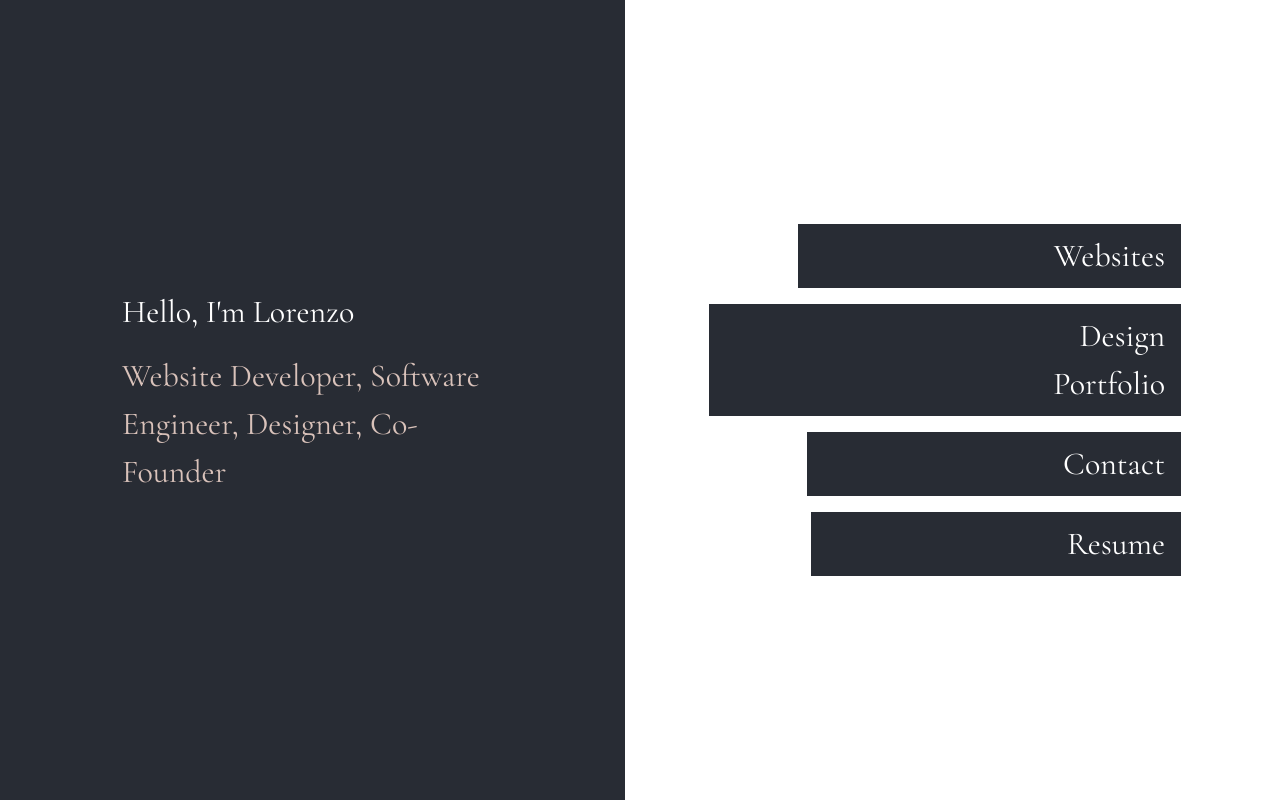
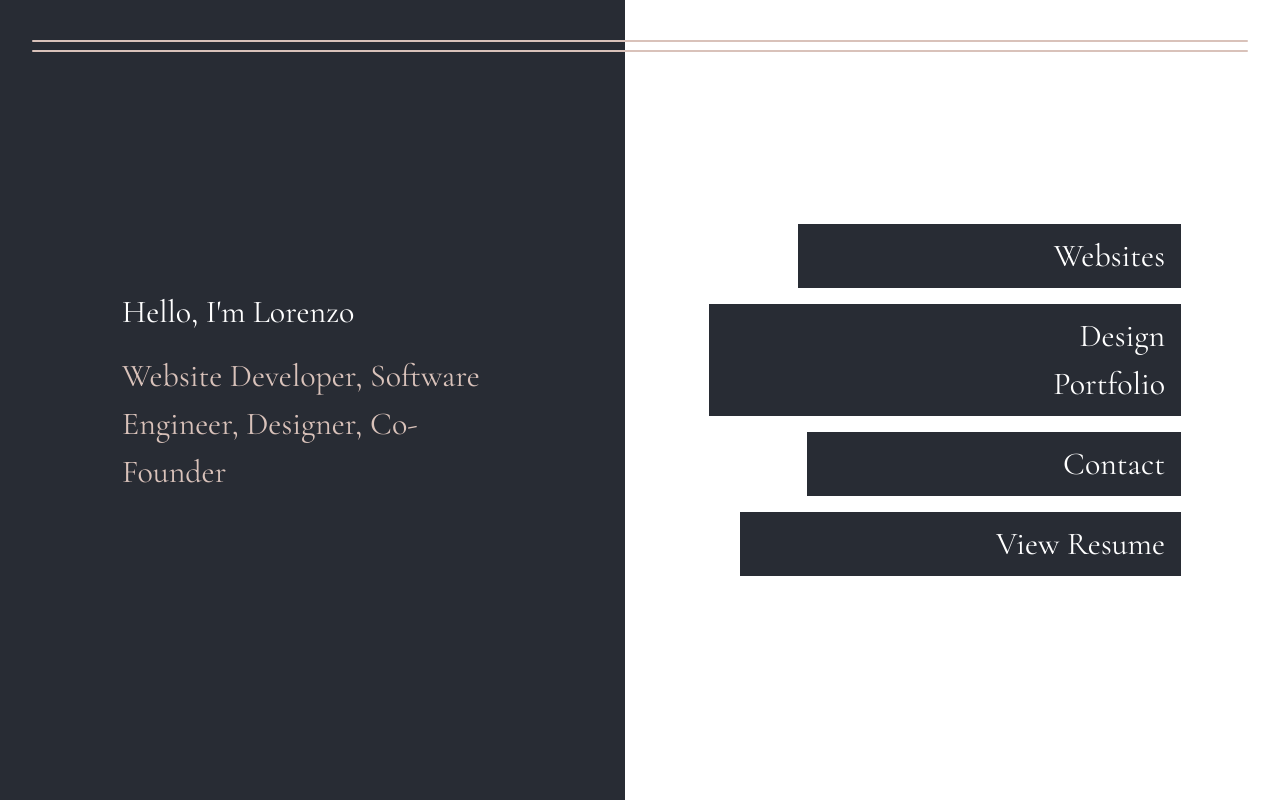
Before and after one commit to lfaivre/adelerium, a React (Create React App) app: page / in a window 1280 px wide. Built offline with nearby package versions, Linux system fonts and the light colour scheme.

Commit message:
added animations

```diff
--- a/package.json
+++ b/package.json
@@ -3,9 +3,11 @@
   "version": "0.1.0",
   "private": true,
   "dependencies": {
+    "@fortawesome/fontawesome-svg-core": "^1.2.21",
     "@fortawesome/free-brands-svg-icons": "^5.10.1",
     "@fortawesome/free-solid-svg-icons": "^5.10.1",
     "@fortawesome/react-fontawesome": "^0.1.4",
+    "animate.css": "^3.7.2",
     "bootstrap": "^4.3.1",
     "react": "^16.9.0",
     "react-dom": "^16.9.0",
--- a/src/components/Bar.js
+++ b/src/components/Bar.js
@@ -4,7 +4,7 @@ import "../styles/Bar.css";
 class Bar extends React.Component {
   render() {
     return (
-      <div className="bar-container">
+      <div className="bar-container fixed-top">
         <div className="bar-lines">
           <hr />
           <hr />
--- a/src/containers/App.js
+++ b/src/containers/App.js
@@ -1,18 +1,19 @@
 import React from "react";
-// import Bar from "../components/Bar";
+import Bar from "../components/Bar";
 import LeftLanding from "./LeftLanding";
 import RightLanding from "./RightLanding";
 import Websites from "./Websites";
 import DesignPortfolio from "./DesignPortfolio";
 import Contact from "./Contact";
+import "animate.css";
 import "../styles/App.css";
 
 class App extends React.Component {
-  state = { right: "landing" };
+  state = { right: "landing", initial: true };
 
   changeView = e => {
-    this.setState({ right: e }, () => {
-      console.log(this.state.right);
+    this.setState({ initial: false }, () => {
+      this.setState({ right: e });
     });
   };
 
@@ -20,7 +21,12 @@ class App extends React.Component {
     let right;
 
     if (this.state.right === "landing") {
-      right = <RightLanding changeView={this.changeView} />;
+      right = (
+        <RightLanding
+          changeView={this.changeView}
+          initial={this.state.initial}
+        />
+      );
     } else if (this.state.right === "websites") {
       right = <Websites changeView={this.changeView} />;
     } else if (this.state.right === "designportfolio") {
@@ -31,6 +37,7 @@ class App extends React.Component {
 
     return (
       <div className="row">
+        <Bar />
         <LeftLanding />
         {right}
       </div>
--- a/src/containers/Contact.js
+++ b/src/containers/Contact.js
@@ -11,7 +11,7 @@ class Contact extends React.Component {
   };
   render() {
     return (
-      <div className="contact col-12 col-lg-6">
+      <div className="contact col-12 col-lg-6 animated fadeIn delay-0.75s">
         <div className="contact-links">
           <a
             href="https://github.com/lfaivre"
--- a/src/containers/DesignPortfolio.js
+++ b/src/containers/DesignPortfolio.js
@@ -10,7 +10,7 @@ class DesignPortfolio extends React.Component {
   };
   render() {
     return (
-      <div className="designportfolio col-12 col-lg-6">
+      <div className="designportfolio col-12 col-lg-6 animated fadeIn delay-0.75s">
         <div className="design-list">
           {designs.map(design => {
             return (
--- a/src/containers/LeftLanding.js
+++ b/src/containers/LeftLanding.js
@@ -5,7 +5,7 @@ class LeftLanding extends React.Component {
   render() {
     return (
       <div className="leftlanding col-12 col-lg-6">
-        <div className="introduction">
+        <div className="introduction animated fadeInUp">
           <p className="white fs-m">Hello, I'm Lorenzo</p>
           <p className="pink fs-m">
             Website Developer, Software Engineer, Designer, Co-Founder
--- a/src/containers/RightLanding.js
+++ b/src/containers/RightLanding.js
@@ -7,8 +7,14 @@ class RightLanding extends React.Component {
   };
 
   render() {
+    let delay;
+    if (this.props.initial) {
+      delay = "rightlanding col-12 col-lg-6 animated fadeInUp delay-1s";
+    } else {
+      delay = "rightlanding col-12 col-lg-6 animated fadeIn delay-0.75s";
+    }
     return (
-      <div className="rightlanding col-12 col-lg-6">
+      <div className={delay}>
         <div className="pages fs-m">
           <button onClick={() => this.handleClick("websites")}>Websites</button>
           <button onClick={() => this.handleClick("designportfolio")}>
@@ -20,7 +26,7 @@ class RightLanding extends React.Component {
             target="_blank"
             rel="noopener noreferrer"
           >
-            Resume
+            View Resume
           </a>
         </div>
       </div>
--- a/src/containers/Websites.js
+++ b/src/containers/Websites.js
@@ -10,7 +10,7 @@ class Websites extends React.Component {
   };
   render() {
     return (
-      <div className="websites col-12 col-lg-6">
+      <div className="websites col-12 col-lg-6 animated fadeIn delay-0.75s">
         <div className="website-list">
           {websites.map(website => {
             return (
--- a/src/styles/App.css
+++ b/src/styles/App.css
@@ -6,6 +6,7 @@ html {
   overflow-x: hidden;
   scrollbar-width: none; /* Firefox */
   -ms-overflow-style: none; /* IE 10+ */
+  background-color: #282c34;
 }
 
 html::-webkit-scrollbar {
@@ -26,3 +27,11 @@ body {
   background: #282c34;
   font-family: "Cormorant Garamond", serif;
 }
+
+.delay-1s {
+  animation-delay: 1s !important;
+}
+
+.delay-0.75s {
+  animation-delay: 0.75s !important;
+}
--- a/src/styles/BackButton.css
+++ b/src/styles/BackButton.css
@@ -1,6 +1,6 @@
 .backbutton {
   position: absolute;
-  bottom: 5%;
+  left: -2rem;
   display: flex;
   justify-content: center;
   align-items: center;
--- a/src/styles/Bar.css
+++ b/src/styles/Bar.css
@@ -1,10 +1,8 @@
 .bar-container {
-  background: #282c34;
-  height: 100%;
   display: flex;
   align-items: center;
   justify-content: space-around;
-  padding: 0rem 2rem !important;
+  padding: 2rem !important;
 }
 
 .bar-lines {
--- a/src/styles/RightLanding.css
+++ b/src/styles/RightLanding.css
@@ -3,6 +3,10 @@
   display: flex;
   justify-content: center;
   align-items: center;
+}
+
+.delay-1s {
+  animation-delay: 1s !important;
 }
 
 .pages {
```
Also changed, not shown: 1 other file (tests, documents, lock files or other folders).
